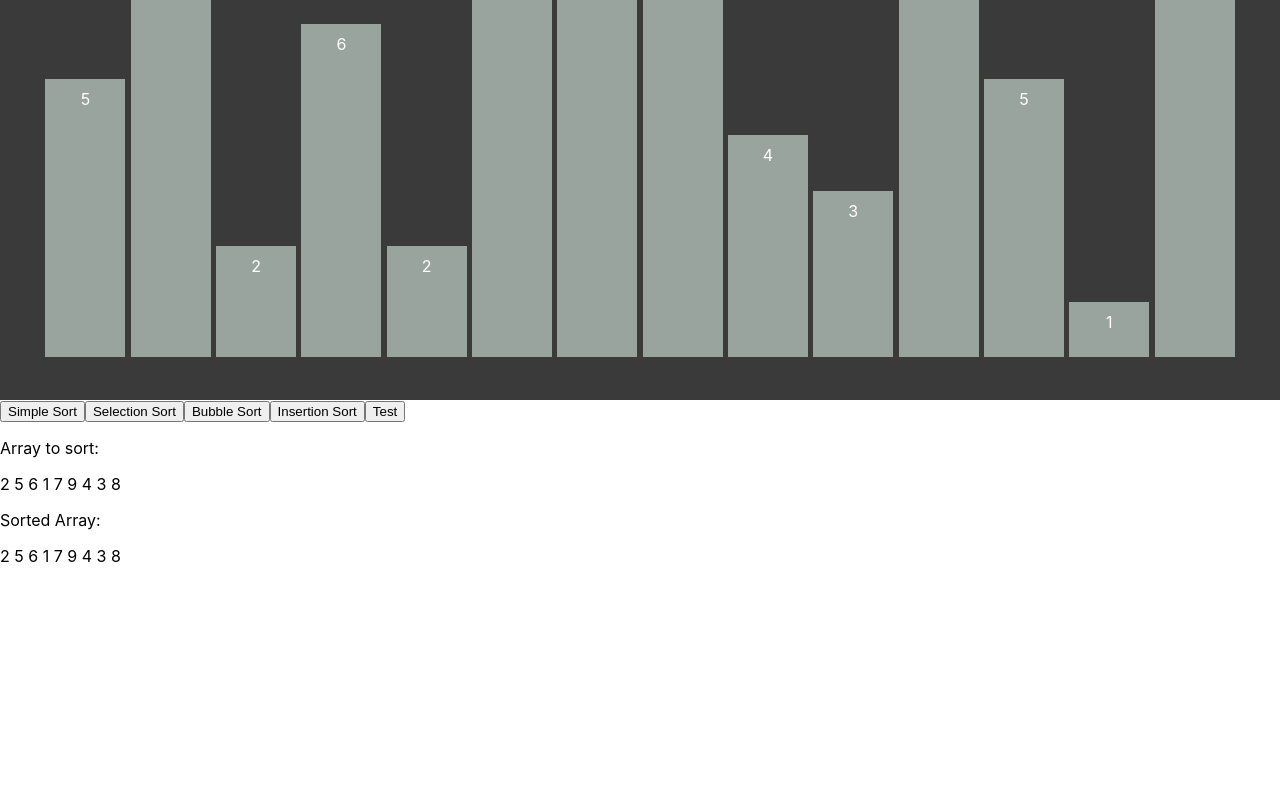
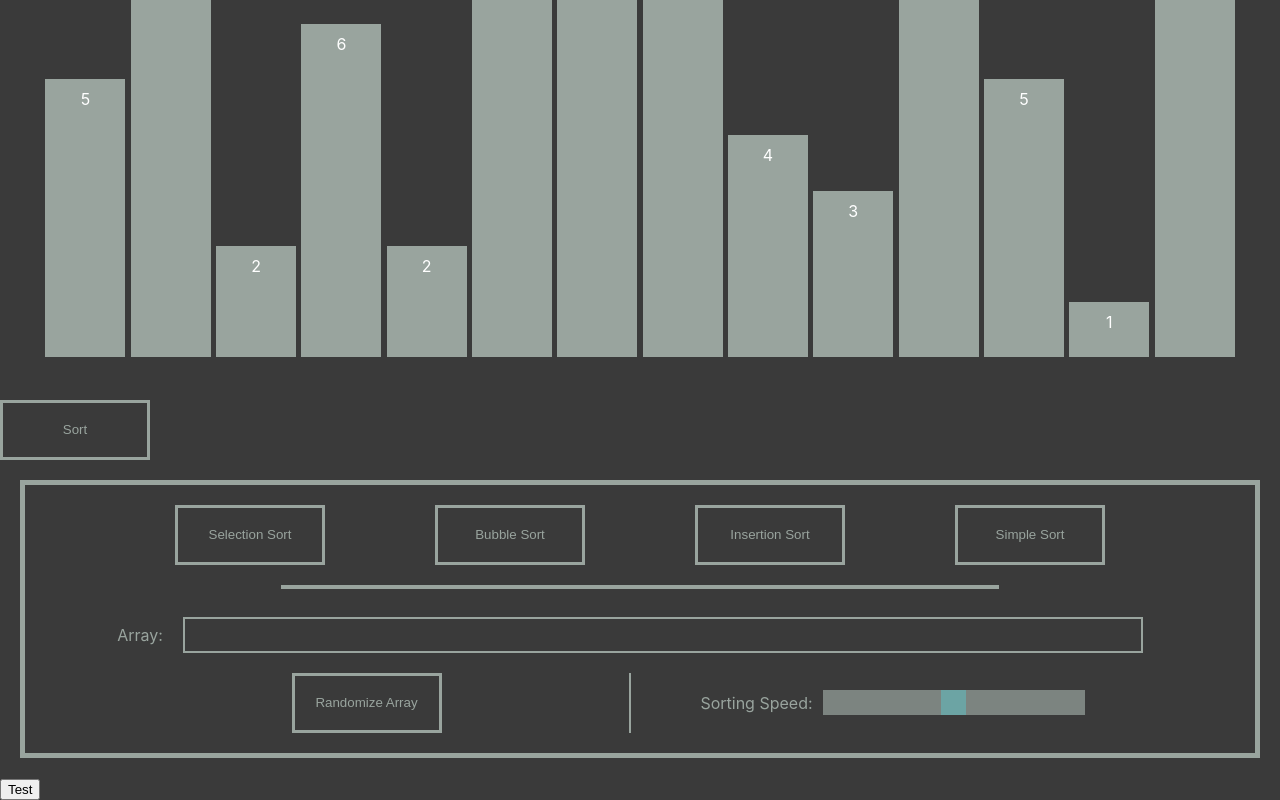
Before and after one commit to tramy1257/sorting-visualizer, a React (Create React App) app: page / in a window 1280 px wide. Shown: the part 262-1062 px from the top of the page. Before the commit the page ends 844 px from the top, so only its background shows below. Built offline with nearby package versions, Linux system fonts and the light colour scheme.

Commit message:
Add control panel and wire sorting algorithm button

```diff
--- a/src/App.js
+++ b/src/App.js
@@ -1,4 +1,5 @@
 import SelectionSort from './components/SortingPanels/SelectionSort/SelectionSort';
+import colors from './assets/colors';
 
 function App() {
   let array = [2, 5, 6, 1, 7, 9, 4, 3, 8];
@@ -7,12 +8,6 @@ function App() {
   return (
     <div className="App">
       <SelectionSort />
-      <p>Array to sort: </p>
-      <p>{renderArray(array)}</p>
-      <p>Sorted Array: </p>
-      <p>{renderArray(array)}</p>
-
-
     </div>
   );
 }
--- a/src/assets/colors.js
+++ b/src/assets/colors.js
@@ -1,4 +1,4 @@
-export const zenburnColor = {
+const zenburnColor = {
   background: '#3a3a3a',
   grey: '#99a49e',
   red: '#d38585',
@@ -7,3 +7,5 @@ export const zenburnColor = {
   tan: '#d7af86',
   green: '#86ae86'
 }
+
+export default zenburnColor;
--- /dev/null
+++ b/src/components/ControlPanel/ControlPane.module.css
@@ -0,0 +1,98 @@
+:root {
+  --black: #3a3a3a;
+  --grey: #99a49e;
+  --red: #d38585;
+  --yellow: #ffff87;
+  --blue: #82d1d1;
+  --tan: #d7af86;
+  --green: #86ae86;
+}
+
+.AlgoBtn {
+  display: flex;
+  justify-content: space-evenly;
+  margin: 20px;
+  margin-top: 0;
+}
+
+.Panel {
+  margin: 20px;
+  border: 5px solid var(--grey);
+  padding: 20px;
+}
+
+.Input {
+  background-color: transparent;
+  border: 2px solid var(--grey);
+  margin: 20px;
+  height: 30px;
+  width: 80%;
+  color: var(--grey);
+}
+
+.InputDiv {
+  background-color: transparent;
+  display: flex;
+  align-items: center;
+  justify-content: center;
+}
+
+.BottomPanel {
+  display: flex;
+  justify-content: space-between;
+  background-color: transparent;
+  width: 90%;
+  margin: 0 auto;
+}
+
+.VerticalLine {
+  width: 3px;
+  background-color: var(--grey);
+}
+
+.BottomLeft {
+  width: 50%;
+  background-color: transparent;
+  display: flex;
+  justify-content: center;
+}
+
+.BottomRight {
+  width: 50%;
+  display: flex;
+  align-items: center;
+  justify-content: center;
+  padding-right: 20px;
+}
+
+.slider {
+  -webkit-appearance: none;
+  width: 50%;
+  height: 25px;
+  background: #99a49e;
+  outline: none;
+  opacity: 0.7;
+  -webkit-transition: .2s;
+  transition: opacity .2s;
+  margin-left: 10px;
+}
+
+.slider:hover {
+  opacity: 1;
+}
+
+.slider::-webkit-slider-thumb {
+  -webkit-appearance: none;
+  appearance: none;
+  width: 25px;
+  height: 25px;
+  background: #82d1d1;
+  cursor: pointer;
+}
+
+.slider::-moz-range-thumb {
+  width: 25px;
+  height: 25px;
+  background: #82d1d1;
+  cursor: pointer;
+}
--- /dev/null
+++ b/src/components/ControlPanel/ControlPanel.js
@@ -0,0 +1,39 @@
+import React from 'react';
+import Aux from '../../hoc/Aux';
+import Button from '../ControlPanel/UI/Button/Button';
+import colors from '../../assets/colors';
+import classes from './ControlPane.module.css';
+
+const controlPanel = (props) => {
+
+  return(
+    <Aux>
+      <Button>Sort</Button>
+      <div className={classes.Panel}>
+        <div className={classes.AlgoBtn}>
+          <Button click={props.selectionClicked}>Selection Sort</Button>
+          <Button click={props.bubbleClicked}>Bubble Sort</Button>
+          <Button click={props.insertionClicked}>Insertion Sort</Button>
+          <Button click={props.simpleClicked}>Simple Sort</Button>
+        </div>
+        <hr style={{border: `2px solid ${colors.grey}`, width: '60%'}}/>
+        <div className={classes.InputDiv}>
+          <label>Array:</label>
+          <input className={classes.Input}/>
+        </div>
+        <div className={classes.BottomPanel}>
+          <div className={classes.BottomLeft}>
+            <Button>Randomize Array</Button>
+          </div>
+          <div className={classes.VerticalLine}></div>
+          <div className={classes.BottomRight}>
+            <label>Sorting Speed: </label>
+            <input type='range' className={classes.slider}/>
+          </div>
+        </div>
+      </div>
+    </Aux>
+  );
+};
+
+export default controlPanel;
--- /dev/null
+++ b/src/components/ControlPanel/UI/Button/Button.js
@@ -0,0 +1,20 @@
+import React from 'react';
+import colors from '../../../../assets/colors';
+import classes from './Button.module.css';
+
+const button = (props) => {
+  const btnStyle = {
+    backgroundColor: colors.grey,
+    color: colors.background
+  };
+
+  return (
+      <button
+        style = {props.active ? btnStyle : null}
+        className = {classes.Button}
+        onClick = {props.click}>{props.children}</button>
+  );
+};
+
+
+export default button;
--- /dev/null
+++ b/src/components/ControlPanel/UI/Button/Button.module.css
@@ -0,0 +1,18 @@
+:root {
+  --grey: #99a49e;
+  --black: #3a3a3a;
+}
+
+.Button {
+    width: 150px;
+    height: 60px;
+    background-color: transparent;
+    border: 3px solid var(--grey);
+    color: var(--grey);
+    cursor: pointer;
+}
+
+.Button:hover {
+  background-color: var(--grey);
+  color: var(--black);
+}
--- a/src/components/SortingPanels/SelectionSort/SelectionSort.js
+++ b/src/components/SortingPanels/SelectionSort/SelectionSort.js
@@ -2,16 +2,17 @@ import React from 'react';
 import Aux from '../../../hoc/Aux';
 import SelectionVisualizer from './SelectionVisualizer/SelectionVisualizer';
 import { getOperationLog } from '../../../assets/sort-visual-algos';
-import { zenburnColor } from '../../../assets/colors';
+import colors from '../../../assets/colors';
 import animationOps from '../../../assets/animation-ops';
+import ControlPanel from '../../ControlPanel/ControlPanel';
 
 // color for color-coding operation
-const COMPARE_COLOR = zenburnColor.tan;
-const SWAP_COLOR = zenburnColor.blue;
-const UNSORTED_COLOR = zenburnColor.grey;
+const COMPARE_COLOR = colors.tan;
+const SWAP_COLOR = colors.blue;
+const UNSORTED_COLOR = colors.grey;
 
 // Program argument
-const STEP_SPEED = 10; // Set animating speed of each step (in ms)
+const STEP_SPEED = 100; // Set animating speed of each step (in ms)
 
 class SelectionSort extends React.Component {
   state = {
@@ -69,12 +70,15 @@ class SelectionSort extends React.Component {
   render() {
     return (
       <Aux>
-        <h1>Selection Sort</h1>
-        <SelectionVisualizer sorted={this.state.sorted} array={this.state.array}/>
-        <button onClick={this.sortHandler.bind(this, 'simple')}>Simple Sort</button>
-        <button onClick={this.sortHandler.bind(this, 'selection')}>Selection Sort</button>
-        <button onClick={this.sortHandler.bind(this, 'bubble')}>Bubble Sort</button>
-        <button onClick={this.sortHandler.bind(this, 'insertion')}>Insertion Sort</button>
+        <h1>Sorting Visualizer</h1>
+        <SelectionVisualizer
+          sorted={this.state.sorted}
+          array={this.state.array}/>
+        <ControlPanel
+          selectionClicked={this.sortHandler.bind(this, 'selection')}
+          bubbleClicked={this.sortHandler.bind(this, 'bubble')}
+          insertionClicked={this.sortHandler.bind(this, 'insertion')}
+          simpleClicked={this.sortHandler.bind(this, 'simple')}/>
         <button onClick={this.testHandler}>Test</button>
       </Aux>
     );
--- a/src/components/SortingPanels/UI/Bar/Bar.js
+++ b/src/components/SortingPanels/UI/Bar/Bar.js
@@ -1,9 +1,9 @@
 import React from 'react';
-import { zenburnColor } from '../../../../assets/colors';
+import colors from '../../../../assets/colors';
 //import Radium from radium;
 
-const SORTED_COLOR = zenburnColor.green;
-const UNSORTED_COLOR = zenburnColor.grey;
+const SORTED_COLOR = colors.green;
+const UNSORTED_COLOR = colors.grey;
 
 const bar = (props) => {
   const calcMargin = (barWidth) => {
--- a/src/index.css
+++ b/src/index.css
@@ -5,6 +5,8 @@ body {
     sans-serif;
   -webkit-font-smoothing: antialiased;
   -moz-osx-font-smoothing: grayscale;
+  background-color: #3a3a3a;
+  color: #99a49e;
 }
 
 code {
```
Also changed, not shown: package.json (+8 -2 lines), 2 other files (tests, documents, lock files or other folders).
